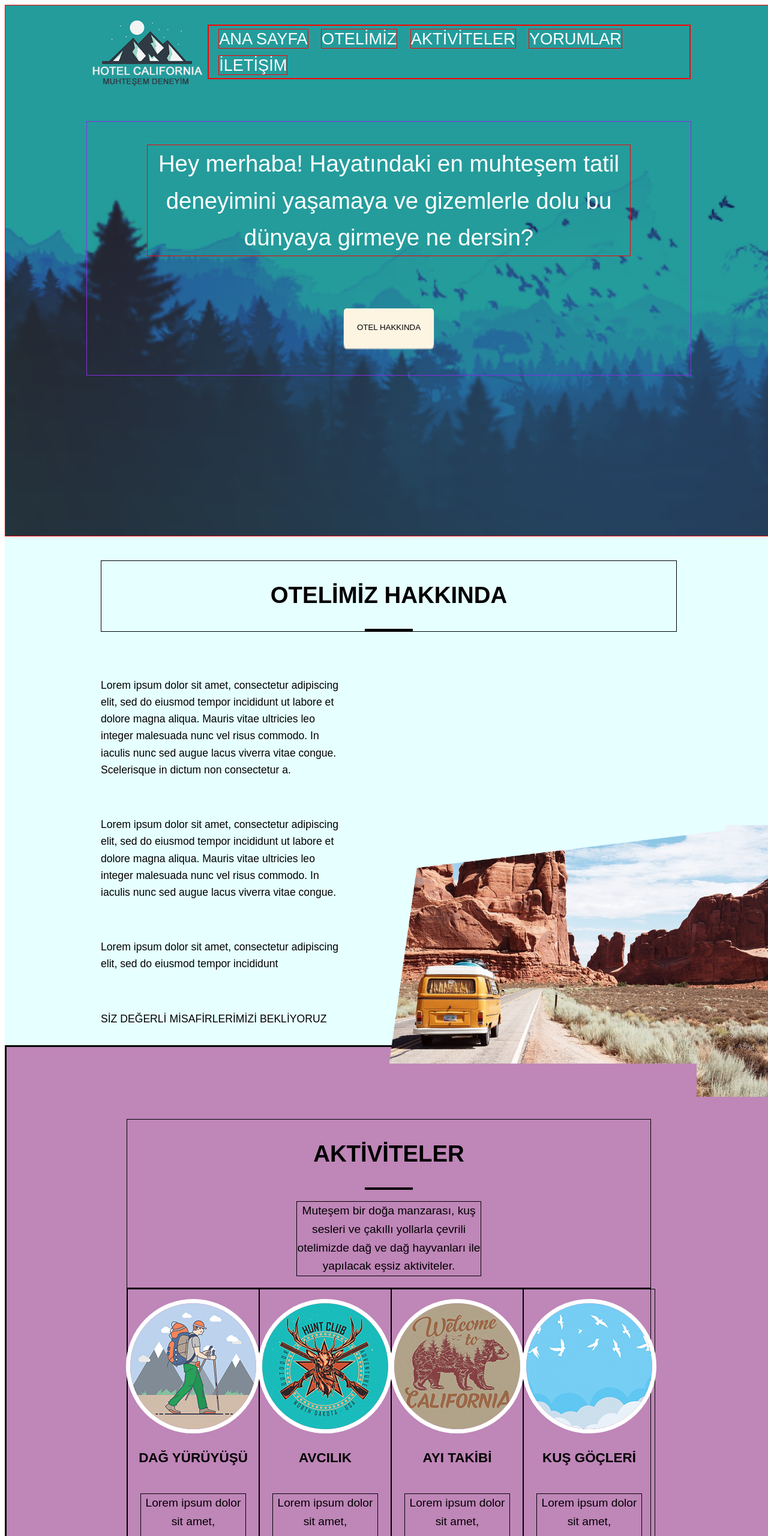
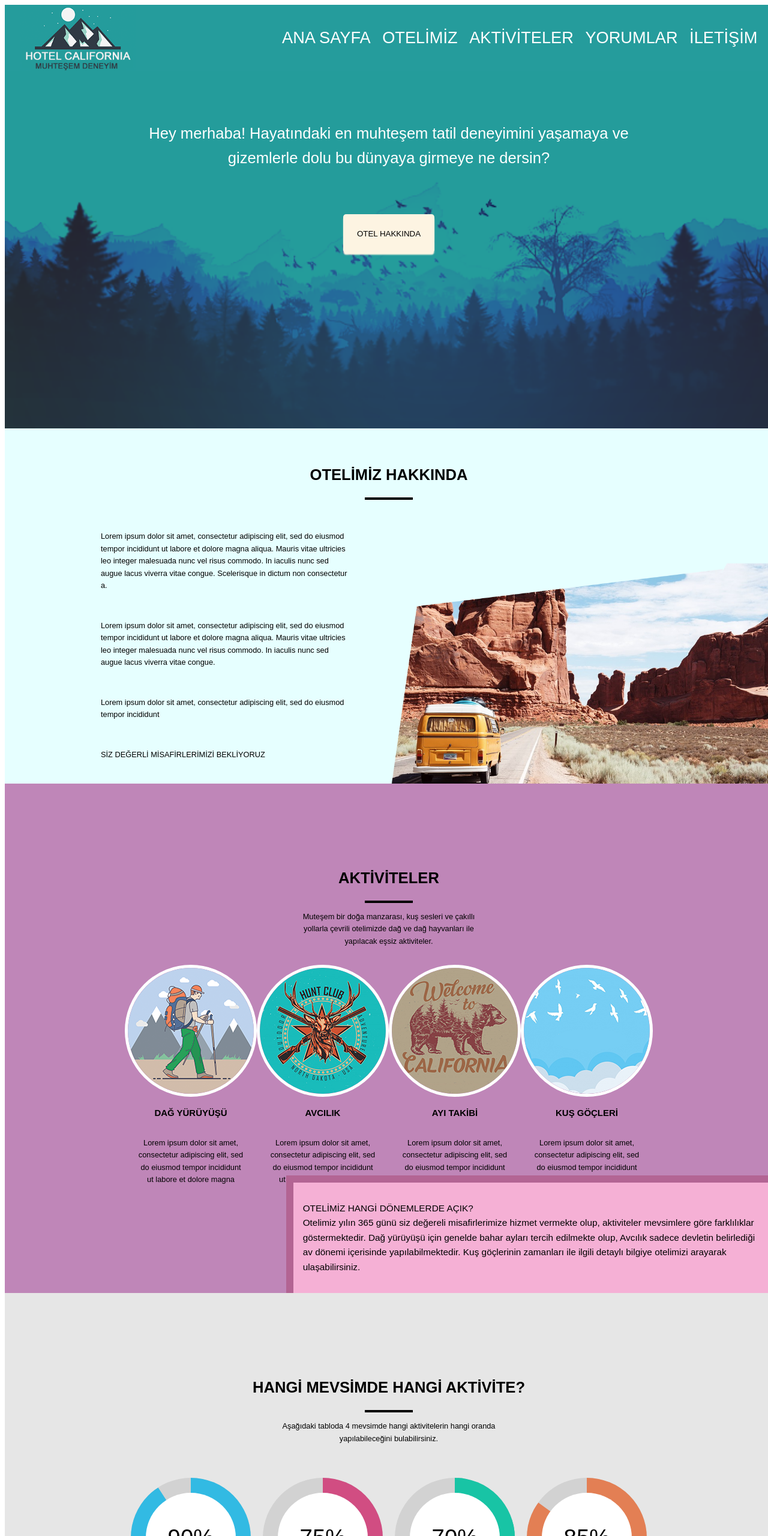
Before and after one commit to orcunsagirsoy/hotel-california, a plain HTML site: page index.html in a window 1280 px wide. Shown: the top 2560 px of the page at 60% size. Drawn offline with nearby package versions, Linux system fonts and the light colour scheme; some packages are replaced by stand-ins of ours.

Commit message:
fix layout problems

```diff
--- a/hotel.js
+++ b/hotel.js
@@ -35,6 +35,7 @@ $(document).ready(function(){
       alert("Success!");
     });
 
+//Gönder button functionality
     $("#gönderBtn").click(function(){
 
         var date = new Date();
@@ -56,14 +57,11 @@ $(document).ready(function(){
 
 // Initialize and add the map
 function initMap() {
-    // The location of Uluru
     const uluru = { lat: -25.344, lng: 131.036 };
-    // The map, centered at Uluru
     const map = new google.maps.Map(document.getElementById("harita"), {
       zoom: 4,
       center: uluru,
     });
-    // The marker, positioned at Uluru
     const marker = new google.maps.Marker({
       position: uluru,
       map: map,
--- a/index.html
+++ b/index.html
@@ -13,7 +13,6 @@
 		></script>
 	</head>
 	<body>
-		<div id="main-page">
 			<div id="logoNavContainer">
 				<img id="logoNavbar" src="images/Logo.png">
 				<nav>
@@ -26,6 +25,7 @@
 					</ul>
 				</nav>
 			</div>
+		<div id="main-page">
 			<div class="center">
 				<p id="textOnMainPage">Hey merhaba! Hayatındaki en muhteşem tatil deneyimini yaşamaya
 					ve gizemlerle dolu bu dünyaya girmeye ne dersin?
@@ -189,7 +189,7 @@
 						İlkbahar - Yaz
 					</p>
 				</div>
-				<div class="chart">
+				<div class="chart responsive">
 					<div class="donut instalment4">
 						<div class="donut-default"></div>
 						<div class="donut-line"></div>
--- a/styles.css
+++ b/styles.css
@@ -1,7 +1,6 @@
-
 body{
   line-height: 1.6;
-  font-size: 1.2em;
+  font-size: 1vw;
   width: 100%;
   font-family: sans-serif;
 }
@@ -11,7 +10,7 @@ li {
    margin-left: 1rem;
    text-transform: uppercase;
    font-size: 1.7rem;
-   border: solid 1px red;
+
 }
 
 li:hover{
@@ -19,20 +18,16 @@ li:hover{
   background-color: black;
   border-radius: 0.2em;
   width: 2em;
+
 }
 
 ul {
    list-style-type: none;
-   margin: 0;
-   padding: 0;
    color: white;
-   border: solid 1px red;
+   margin-right: 2em;
+   font-size: 1vw;
  }
 
- nav{
-  border: solid 1px red;
-  background-color: rgb(37, 156, 156)
- }
 
  input{
     border: none;
@@ -41,22 +36,16 @@ ul {
     border-radius: 0.3rem;
  }
 
- /* label{
-    margin-top: 2em;
- } */
-
-
  /* ============ ANA SAYFA ==========*/
  #logoNavbar{
-    width: 20%;
-    /* border: solid 1px red; */
+    width: 15%;
+    margin-left: 2em;
  }
 #main-page{
    background-image: url('./images/mainpage-background.png');
    background-repeat: no-repeat;
    height: 45em;
    background-size: cover;
-   border: solid 1px red;
    padding: 20px 80px 0px 80px;
    display: flex;
    flex-direction: column;
@@ -65,7 +54,6 @@ ul {
 }
 
 #mainPageBtn{
-   border: solid 1px black;
    width: 15%;
    height: 4rem;
    background: rgb(253, 244, 226);
@@ -84,7 +72,6 @@ ul {
 }
 
 #textOnMainPage{
-   border: solid 1px red;
    color: white;
    font-size: 2em;
    text-align: center;
@@ -92,7 +79,6 @@ ul {
 }
 
 .center{
-   border: solid 1px blueviolet;
    display: flex;
    align-items: center;
    flex-direction: column;
@@ -101,7 +87,6 @@ ul {
    margin-top: 3em;
 }
 .centerHeader{
-   border: solid 1px black;
    display: flex;
    align-items: center;
 
@@ -112,10 +97,13 @@ ul {
 #logoNavContainer{
    display: flex;
    align-items: center;
-   /* border: solid 5px blueviolet; */
    justify-content: space-between;
-   width: 90%;
-  height: max-content;
+   height: max-content;
+   background-color: rgb(37, 156, 156);
+   z-index: 4;
+   top: 0;
+   left: 0;
+   position: sticky;
 }
 
 .underline{
@@ -129,42 +117,31 @@ ul {
 
 #otelimizHakkında{
    height: 40em;
-   /* border: solid 5px black; */
    background-color: rgb(230, 255, 255);
    padding: 40px 160px;
    position: relative;
+   z-index: -1;
 
 }
-/* #otelimizHakkındaInnerContainer{
-   width: 80%;
-   height: 80%;
-   border: solid 3px black;
-} */
 
 #otelimizHakkındaText{
-   /* border: solid 5px black; */
    width: 43%;
    font-size: 1.1rem;
    height: max-content;
+   font-size: 1vw;
 }
 
 #carImg{
-   /* border: solid 5px black; */
    width: 50%;
    bottom: -5.4rem;
    right: 0px;
    position: absolute;
+
 }
-
-/* #carImg:hover{
-   transform: scale(1.1);
-   transition: transform 6s cubic-bezier(0.25, 0.45, 0.45, 0.95);
-} */
 
 #otelimizHakkındaBody{
    margin-top: 3em;
    display:flex;
-   /* border: solid 5px red; */
    height: max-content;
    justify-content: space-between;
 }
@@ -174,19 +151,17 @@ ul {
 
 #aktiviteler{
    height: max-content;
-   border: solid 3px black;
    padding: 120px 200px 0px 200px;
    background-color: rgb(191, 134, 184);
+
 }
 
 #aktivitelerHeaderText{
-   border: solid 1px black;
    width: 35%;
    text-align: center;
 }
 
 #aktivitelerBody{
-   border: solid 1px black;
    display: flex;
    flex-direction: row;
 }
@@ -194,7 +169,6 @@ ul {
 .aktivite{
    width: 25%;
    height: 30em;
-   border: solid 1px black;
    display: flex;
    align-items: center;
    flex-direction: column;
@@ -208,12 +182,10 @@ ul {
 }
 
 .aktivite > p{
-   border: solid 0.1em black;
    width: 80%;
 }
 
 #aktiviteFooter{
-   border: solid 0.2em black;
    height: 14em;
    position: relative;
    background-color: rgb(191, 134, 184);
@@ -233,7 +205,6 @@ ul {
 }
 
 #hangiMevsimdeHangiAktivite{
-   border: solid 0.1em black;
    height: max-content;
    background-color: rgb(230, 230, 230);
    padding: 120px 200px 0px 200px;
@@ -249,7 +220,6 @@ ul {
 .chart{
    width: 25%;
    height: 30em;
-   border: solid 1px black;
    display: flex;
    align-items: center;
    flex-direction: column;
@@ -476,50 +446,42 @@ ul {
  #ziyaretçiYorumları{
    background-color: rgb(255, 237, 204);
    height: max-content;
-   border: solid 3px black;
    padding: 120px 100px 0px 100px;
  }
 
  #yorumHeaderText{
-    border: solid 3px black;
     width: 55%;
    text-align: center;
    line-height: 1.6;
  }
 
  #yorumlarBody{
-   border: solid 3px black;
    height: max-content;
    width: 100%;
  }
 
  .yorum{
-   border: solid 1px black;
    width: 40%;
    display: flex;
  }
 
  .yorumText{
-   border: solid 1px black;
    width: 80%;
    line-height: 1.6;
    height: min-content;
  }
 
  .yorumRow{
-   border: solid 5px red;
    display: flex;
    justify-content: space-between;
    margin-top: 1.5rem;
  }
 
  .yorumTextName{
-   border: solid 2px red;
    margin-left: 1.5rem;
  }
 
  .userPicContainer{
-   border: solid 2px red;
    width: min-content;
    display: flex;
    justify-content: center;
@@ -527,7 +489,6 @@ ul {
  }
 
  #addCommentBtnContainer{
-   border: solid 6px red;
    display: flex;
    justify-content: center;
    align-items: center;
@@ -555,7 +516,6 @@ ul {
  #iletişim{
     height: 35em;
     padding: 120px 160px 0px 160px;
-    border: solid 1px black;
     background-color: rgb(32, 160, 245);
  }
 
@@ -574,7 +534,7 @@ ul {
    cursor: pointer;
    height: 2rem;
    width: 90%;
-   margin-top: 2.1rem;
+   margin-top: 3.8rem;
  }
 
  #gönderBtn:hover {
@@ -614,13 +574,6 @@ ul {
     flex-direction: column;
   }
 
-  /* #socialLinks{
-    border: solid 2px black;
-  }
-
-  #address{
-    border: solid 2px black;
-  } */
 
   .fa {
     padding: 0.1em;
```
